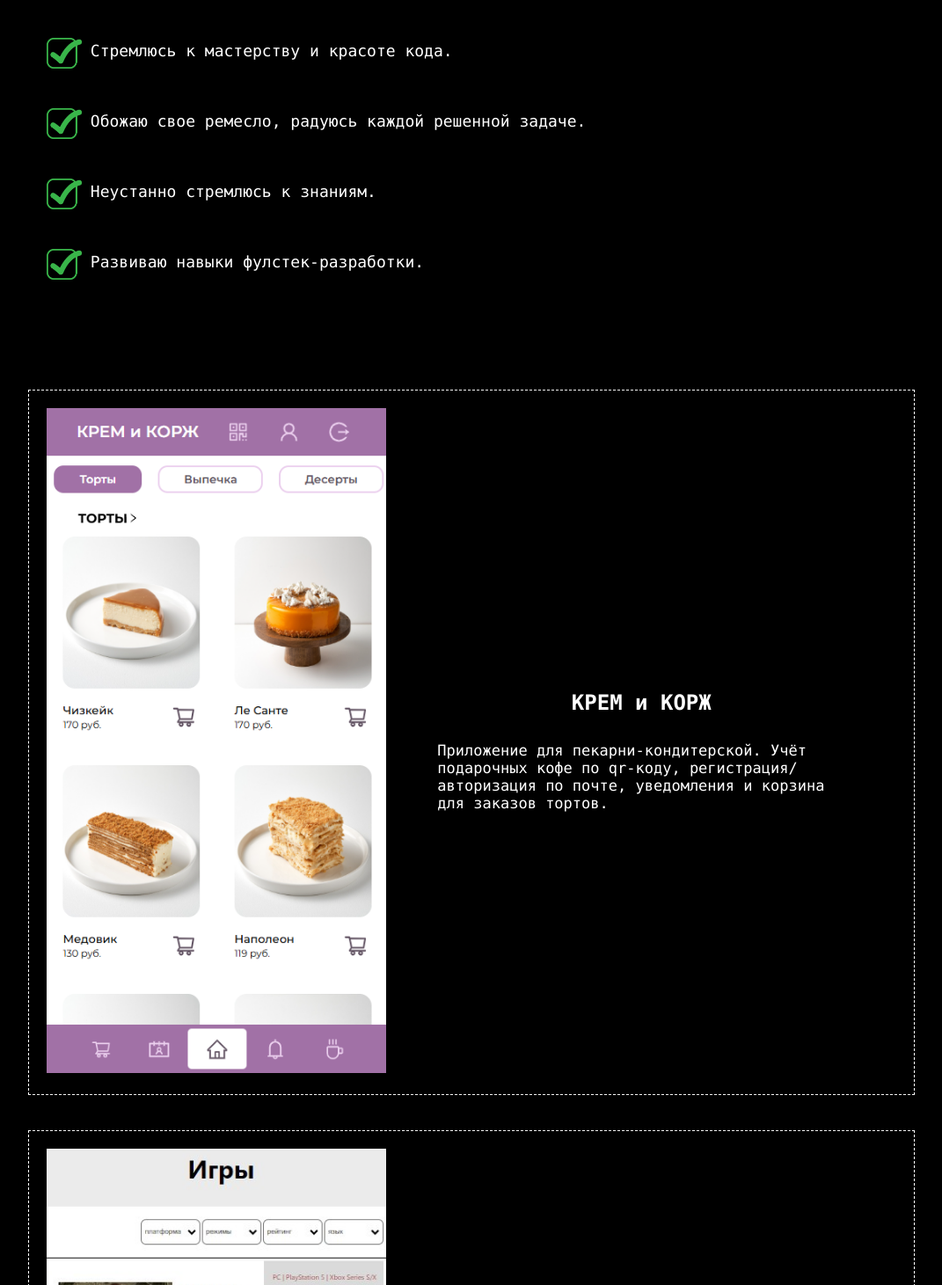
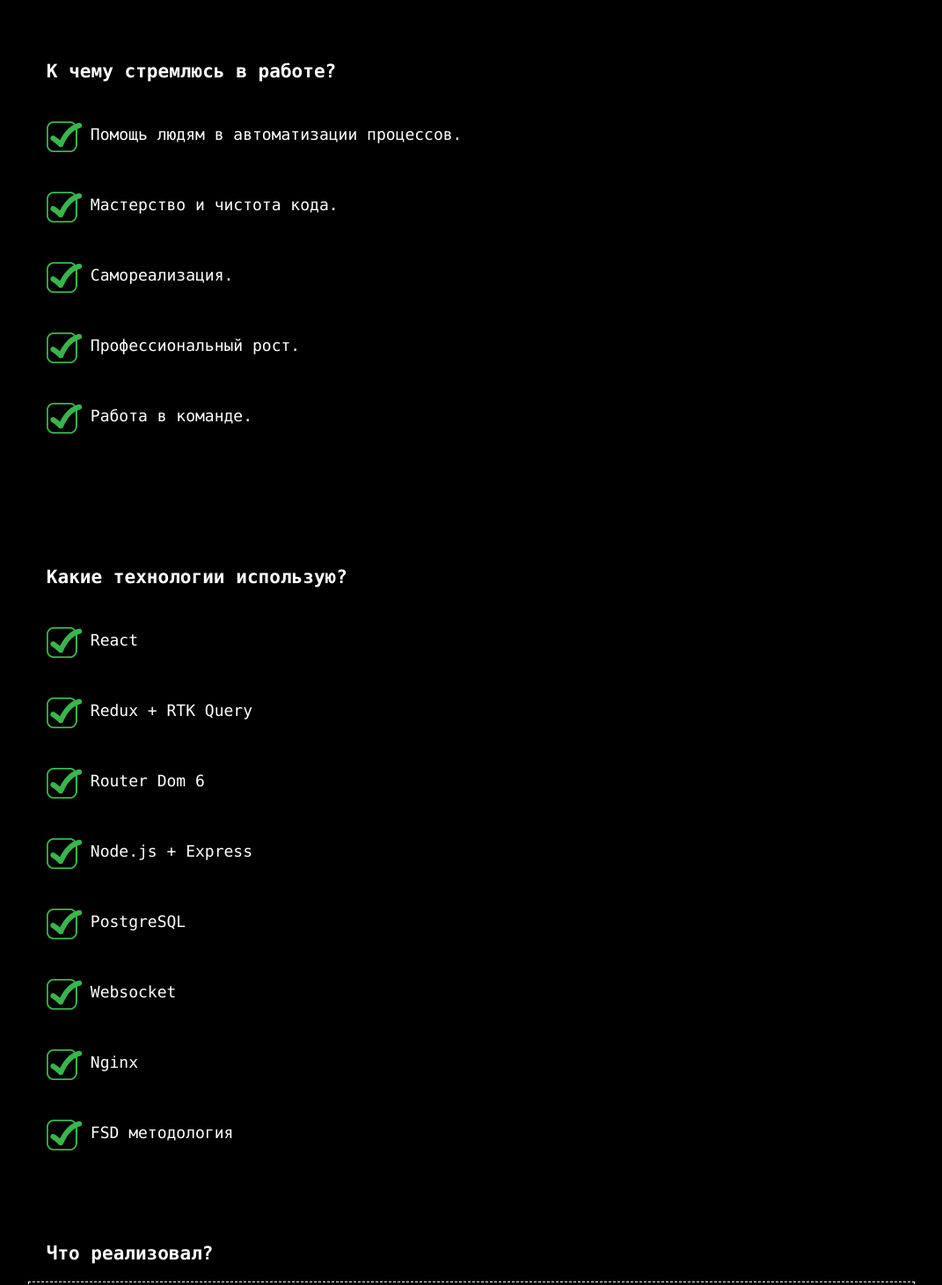
Before and after one commit to Thayorns/Portfolio, a React (Create React App) app in the folder my-app/: page / in a window 1280 px wide. Shown: the part 1269-2730 px from the top of the page at 88% size, without its empty margins (104-1175 px from the left). Built offline with nearby package versions, Linux system fonts and the light colour scheme.

Commit message:
fixed typingText function & css

```diff
--- a/my-app/src/components/content/content.css
+++ b/my-app/src/components/content/content.css
@@ -6,7 +6,9 @@
 }
 .content-section h3{
     margin-top: 0;
+    width: 80%;
     margin: 0 auto;
+    font-size: 21px;
 }
 .projects{
     margin: 0 auto;
--- a/my-app/src/components/content/content.tsx
+++ b/my-app/src/components/content/content.tsx
@@ -33,6 +33,7 @@ const Content = () => {
     return (
         <section  id='projects' className='content-section'>
             <motion.div className='projects'>
+            <h3>Что реализовал?</h3>
                 {
                     projects.map((project: PetProjects,index: number) => {
                         return (
--- a/my-app/src/components/header/header.css
+++ b/my-app/src/components/header/header.css
@@ -126,13 +126,11 @@
 
 }
 .footer-section p,
-.header-section p,
 .hobbies-section p {
     padding: 0 10px;
     font-size: 27px;
 }
 .about-me h1,
-.about-me p,
 hr{
     text-align: center;
     z-index: 1;
@@ -141,8 +139,10 @@ hr{
     margin-top: 100px;
     font-size: 18px;
     text-align: left;
-    padding: 0 30px;
+    /* padding-left: 30%; */
     width: 80%;
+    z-index: 1;
+
 }
 .about-me span{
     z-index: 1;
--- a/my-app/src/components/header/header.tsx
+++ b/my-app/src/components/header/header.tsx
@@ -6,9 +6,9 @@ import React from 'react'
 
 import './header.css'
 const TypingEffect = () => {
-    const text = 'Я начинающий фронтенд-разработчик.'
+    const text = 'Я фронтенд-разработчик.'
     const [currentText, setCurrentText] = useState('')
-    const [index, setIndex] = useState(0);
+   const [index, setIndex] = useState(0);
 
     useEffect(() => {
         if (index < text.length) {
--- a/my-app/src/components/info/info.css
+++ b/my-app/src/components/info/info.css
@@ -5,6 +5,9 @@
     flex-direction: column;
     justify-content: space-around;
     align-items: center;
+}
+.info-section h3{
+    margin-top: 150px;
 }
 .info-icons{
     margin: 15px auto;
--- a/my-app/src/components/info/info.tsx
+++ b/my-app/src/components/info/info.tsx
@@ -25,11 +25,21 @@ const imageLinks = [
     require('../../images/js-laptop-icon.png')
 ]
 const lItem = [
-    'Постоянно учусь новому.',
-    'Стремлюсь к мастерству и красоте кода.',
-    'Обожаю свое ремесло, радуюсь каждой решенной задаче.',
-    'Неустанно стремлюсь к знаниям.',
-    'Развиваю навыки фулстек-разработки.'
+    'Помощь людям в автоматизации процессов.',
+    'Мастерство и чистота кода.',
+    'Самореализация.',
+    'Профессиональный рост.',
+    'Работа в команде.'
+]
+const techList = [
+    'React',
+    'Redux + RTK Query',
+    'Router Dom 6',
+    'Node.js + Express',
+    'PostgreSQL',
+    'Websocket',
+    'Nginx',
+    'FSD методология',
 ]
 const Info = () => {
     return (
@@ -50,8 +60,26 @@ const Info = () => {
 
             </div>
             <div className='info-text'>
-
+                <h3>К чему стремлюсь в работе?</h3>
                 {lItem.map(li =>
+                    (
+                        <motion.div className="info-text-list-item-container"
+                        key={li}
+                        whileHover={{ scale: 1.1 }}
+                        initial="offscreen"
+                        whileInView="onscreen"
+                        viewport={{ once: true, amount: 0.4 }}
+                        >
+                            <motion.li variants={liVariants}
+                                className='info-text-list-item'>
+                                <img className='done-icon' src={require('../../images/done-icon.png')} alt=''/>
+                                {li}
+                            </motion.li>
+                        </motion.div>
+                    )
+                )}
+                <h3>Какие технологии использую?</h3>
+                {techList.map(li =>
                     (
                         <motion.div className="info-text-list-item-container"
                             key={li}
@@ -68,7 +96,6 @@ const Info = () => {
                         </motion.div>
                     )
                 )}
-
             </div>
         </section>
     )
```
